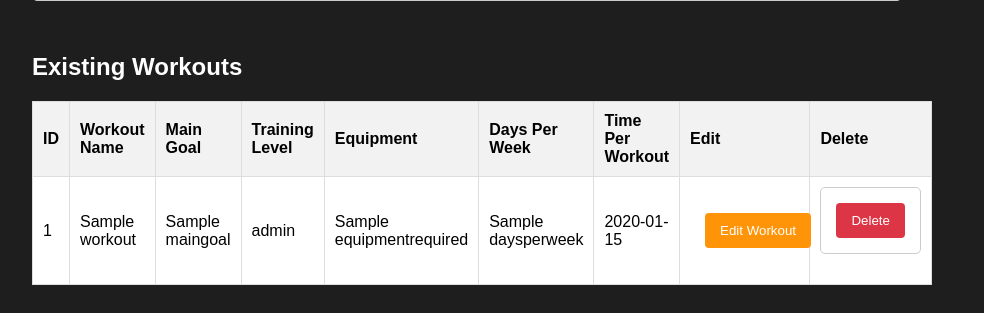
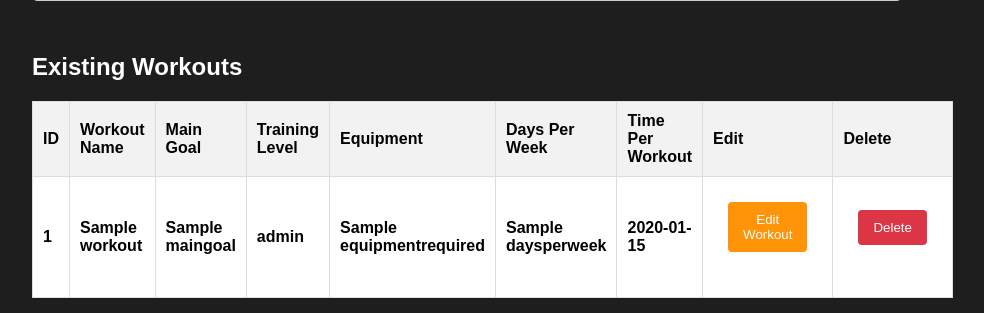
Before and after one commit to rodynaamrfathy/FitPulse, a Flask app: template templates/workoutplan.html in a window 1280 px wide. Shown: the part 1358-1671 px from the top of the page, without its empty margins (173-1157 px from the left). Before the commit the page ends 1643 px from the top, so only its background shows below. Run offline with Flask 3, Linux system fonts and the light colour scheme; the template is opened without the code that fills it: most values are stand-ins (such as "Sample title", 1, 10 or a date in 2020); some libraries are stand-ins or nearby versions; some web fonts are replaced.

Commit message:
updating all css and favicons and titles in progress

```diff
--- a/static/css/workoutplan.css
+++ b/static/css/workoutplan.css
@@ -80,6 +80,7 @@ th, td {
     text-align: left;
     border: 1px solid #ddd;
     color: black;
+    font-weight: bold;
 }
 th {
     background-color: #f2f2f2;
@@ -102,6 +103,10 @@ img {
     background-color: #c82333;
 }
 
+.deleteform {
+    border: none;
+}
+
 @media (max-width: 1200px) {
 
     .wrapper2,
--- a/templates/workoutplan.html
+++ b/templates/workoutplan.html
@@ -99,13 +99,13 @@
 
 
                     <td>
-                        <form class="form" action="{{ url_for('workoutscontroller.edit_workout', workout_id=workout.id) }}" method="GET">
+                        <form  class = "deleteform" action="{{ url_for('workoutscontroller.edit_workout', workout_id=workout.id) }}" method="GET">
                             <button type="submit">Edit Workout</button>
                         </form>
 
                     </td>
                     <td>
-                        <form action="{{ url_for('workoutscontroller.delete_workout', workout_id=workout.id) }}" method="POST" onsubmit="return confirm('Are you sure you want to delete this workout?');">
+                        <form class = "deleteform" action="{{ url_for('workoutscontroller.delete_workout', workout_id=workout.id) }}" method="POST" onsubmit="return confirm('Are you sure you want to delete this workout?');">
                             <button type="submit" class="btn btn-danger">Delete</button>
                         </form>
 
```
